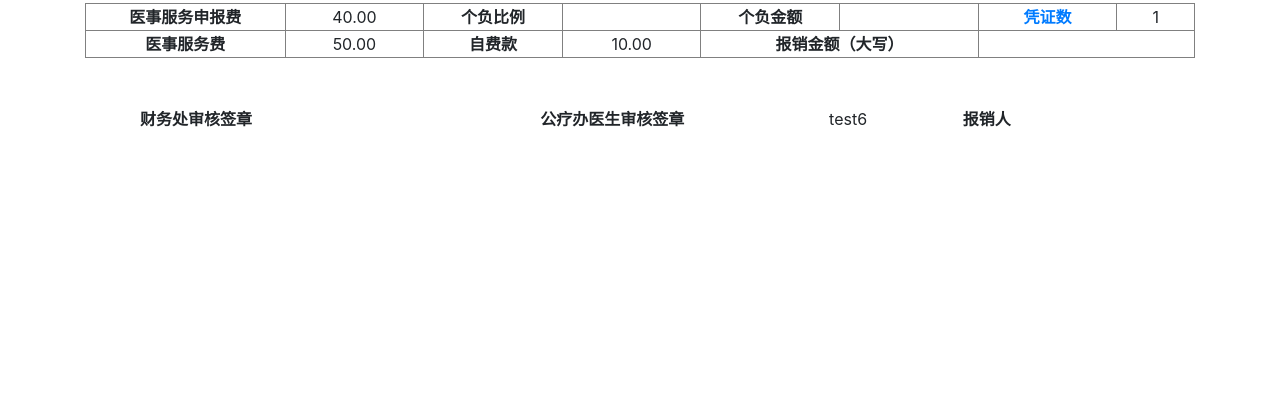
After one commit to UNGGUY/BXXT, a Django app: template templates/customer/documents.html in a window 1280 px wide. The commit adds this page. Shown: the part 192-612 px from the top of the page. Run offline with Django 3.2, Linux system fonts and the light colour scheme; the template is opened without the code that fills it, so the values that code supplies are empty; some libraries are stand-ins or nearby versions.

Commit message:
add documents.html

```diff
--- a/BXXT/__init__.py
+++ /dev/null
@@ -1,6 +0,0 @@
-import pymysql
-
-
-pymysql.version_info = (1, 4, 13, "final", 0)
-
-pymysql.install_as_MySQLdb()
--- a/customer/__init__.py
+++ /dev/null
@@ -1,6 +0,0 @@
-import pymysql
-
-
-pymysql.version_info = (1, 4, 13, "final", 0)
-
-pymysql.install_as_MySQLdb()
--- a/customer/urls.py
+++ b/customer/urls.py
@@ -15,4 +15,6 @@ urlpatterns = [
     path('details/<int:record_id>/',views.details,name='details'),
     path('detail/<int:detail_id>/',views.detail,name='detail'),
 
+    path('documents/<int:apply_id>/',views.documents,name='documents'),
+
 ]
--- a/templates/base.html
+++ b/templates/base.html
@@ -63,7 +63,7 @@
 {#  </div><!-- /.container-fluid -->#}
 {#</nav>#}
     <nav class="navbar navbar-expand-lg navbar-dark" style="background-color:seagreen;">
-        <div class="container">
+        <div class="container" style="max-width: 80%;">
             <a class="navbar-brand " href="/bxxt/customer/">
                 <h3>BXXT</h3>
             </a>
--- a/templates/customer/account.html
+++ b/templates/customer/account.html
@@ -7,9 +7,8 @@
 
 
 {% block content %}
-    <div class="container">
-    <div class="col-md-8 " >
-        <form >
+<div class="container" style="max-width: 50%; margin-top: 3%;">
+    <form>
         <div class="form-group">
             <label for="username">USER NAME</label>
             <input type="text" class="form-control" id="username" placeholder="{{ User.uname }}" readonly>
@@ -40,7 +39,6 @@
         </div>
     </form>
 </div>
-    </div>
 
 <script src="{% static 'jquery/jquery-3.5.1.min.js' %}"></script>
 <script src="{% static 'bootstrap/js/bootstrap.min.js' %}"></script>
--- /dev/null
+++ b/templates/customer/documents.html
@@ -0,0 +1,101 @@
+{% extends 'base.html' %}
+{% load static %}
+
+{% block title %}DOCUMENTS{% endblock %}
+{% block css %}
+<link rel="stylesheet" href="{% static 'bootstrap/css/bootstrap.min.css' %}">
+<style>
+    img {
+        width: 80px;
+    }
+
+    .title {
+        font-size: 25px;
+        font-weight: bold;
+        text-align: center;
+    }
+
+    .myTable {
+        width: 100%;
+        text-align: center;
+        border-collapse: collapse;
+    }
+
+    a {
+        text-decoration: none
+    }
+</style>
+{% endblock %}
+
+{% block content %}
+
+<div class="container" style="max-width: 80; margin-top: 2%;">
+    <table class="myTable">
+        <tbody>
+            <tr>
+                <th width="15%">报销号：</th>
+                <td width="20%">202012000011</td>
+                <th width="10%">报账号：</th>
+                <td width="20%">test1</td>
+                <th width="25%" rowspan="3"><img src="/refundproof/qrcode/afb715ae61584abea32b35686cdf75e8.png"
+                        alt="UIBE报销二维码"></th>
+            </tr>
+            <tr>
+                <th width="15%">姓&nbsp;&nbsp;&nbsp;名：</th>
+                <td width="20%">test1</td>
+                <th width="10%">类&nbsp;&nbsp;&nbsp;别：</th>
+                <td width="20%">在职教工</td>
+            </tr>
+            <tr>
+                <th width="15%">部&nbsp;&nbsp;&nbsp;门：</th>
+                <td width="20%">信息学院</td>
+                <th width="10%">日&nbsp;&nbsp;&nbsp;期：</th>
+                <td width="20%">2020-12-01</td>
+            </tr>
+
+        </tbody>
+    </table><br>
+    <table class="myTable" border="1">
+        <tbody>
+            <tr>
+                <th width="18%">医事服务申报费</th>
+                <td width="12.5%">40.00</td>
+                <th width="12.5%%">个负比例</th>
+                <td width="12.5%%">
+                    <!--0.0-->
+                </td>
+                <th width="12.5%">个负金额</th>
+                <td width="12.5%">
+                    <!-- 0.00 -->
+                </td>
+                <th width="12.5%"><a href="../showRecord/afb715ae61584abea32b35686cdf75e8">凭证数</a></th>
+                <td width="7%">1</td>
+            </tr>
+            <tr>
+                <th width="18%">医事服务费</th>
+                <td width="12.5%">50.00</td>
+                <th width="12.5%">自费款</th>
+                <td width="12.5%">10.00</td>
+                <th colspan="2">报销金额（大写）</th>
+                <td colspan="3">
+                    <!-- 40.00(肆拾元整) -->
+                </td>
+            </tr>
+        </tbody>
+    </table><br><br>
+    <table class="myTable">
+        <tbody>
+            <tr>
+                <th width="20%">财务处审核签章</th>
+                <td width="12.5%"></td>
+                <th width="30%">公疗办医生审核签章</th>
+                <td width="12.5%">test6</td>
+                <th>报销人</th>
+                <td width="12.5%"></td>
+            </tr>
+        </tbody>
+    </table>
+</div>
+<script src="{% static 'jquery/jquery-3.5.1.min.js' %}"></script>
+<script src="{% static 'bootstrap/js/bootstrap.min.js' %}"></script>
+{% endblock %}
```
Also changed, not shown: customer/views.py (+7 -0 lines), templates/customer/applys.html (+14 -3 lines), templates/customer/business.html (+9 -19 lines), templates/customer/index.html (+10 -15 lines), templates/customer/login.html (+3 -5 lines), templates/customer/records.html (+7 -2 lines). Lines whose indentation alone changed are shown as unchanged.
